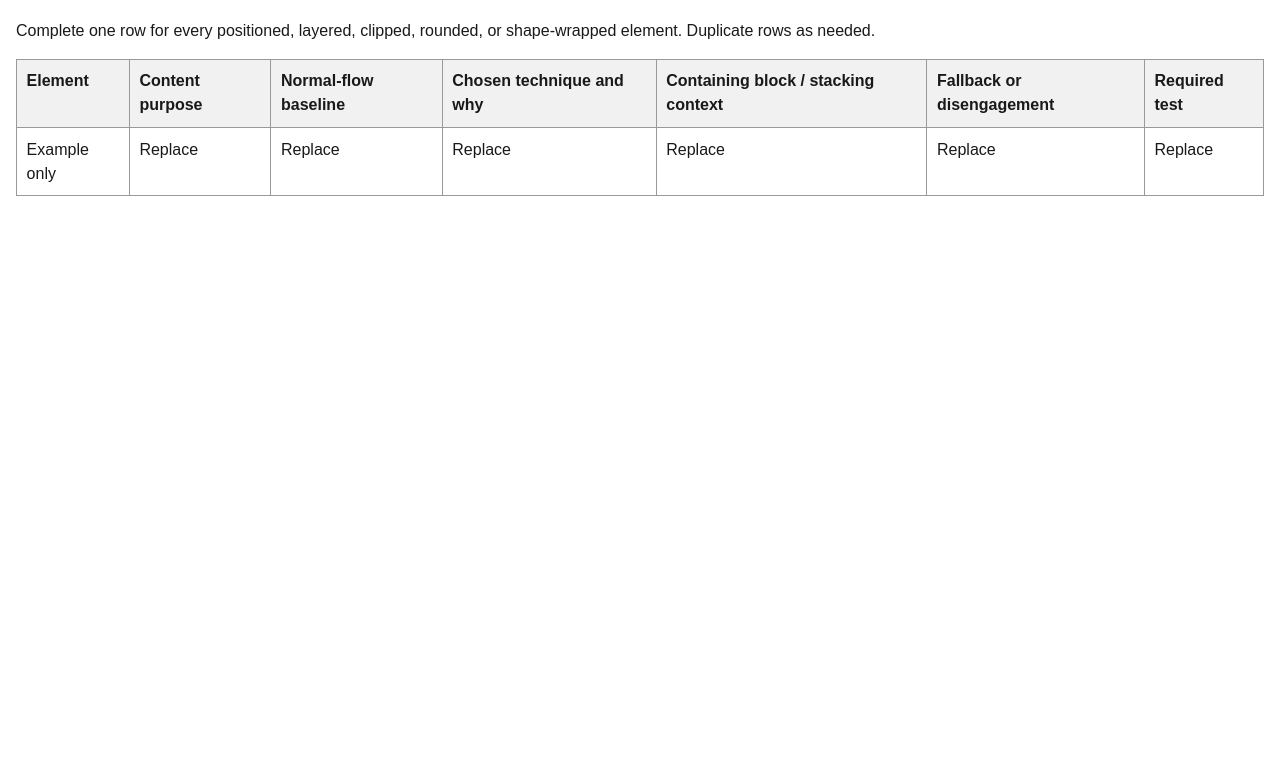
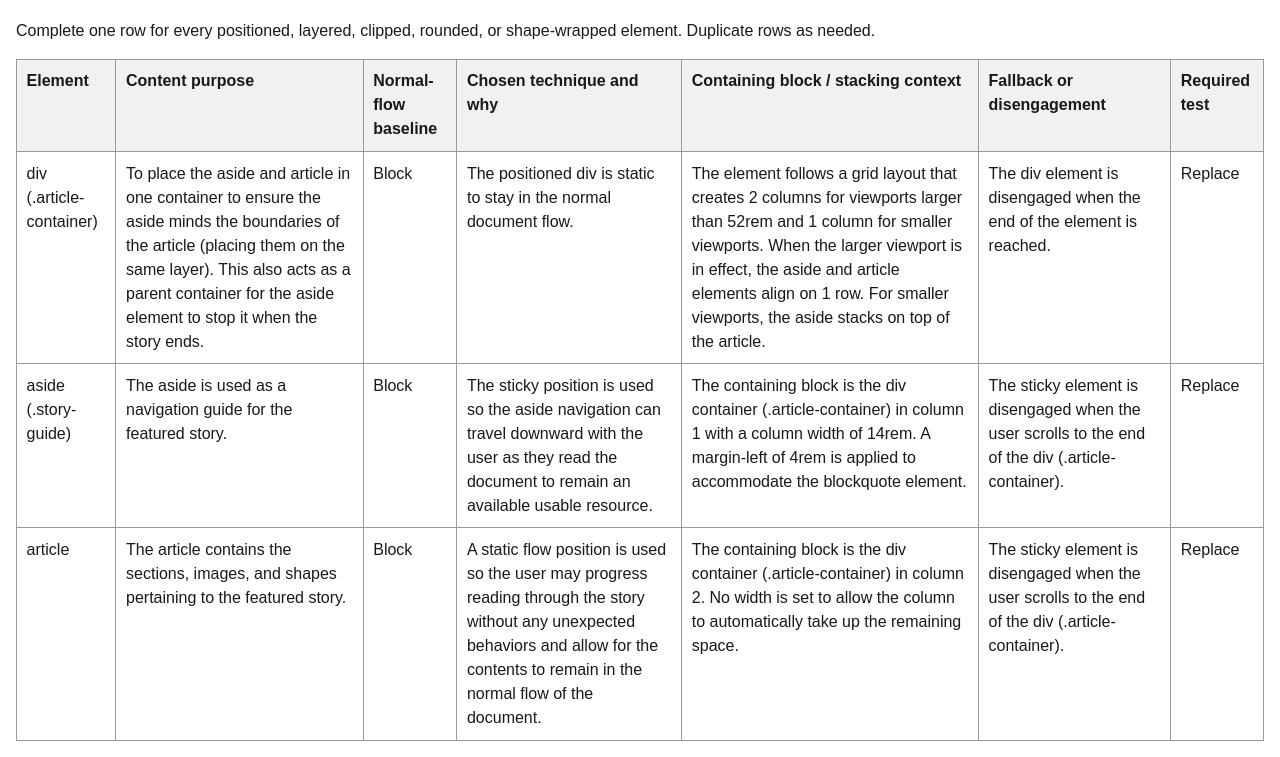
Before and after one commit to enappen/Deliverable_Layerable-Feature-Story, a plain HTML site: page composition-plan.html in a window 1280 px wide. Shown: the part 88-845 px from the top of the page. Before the commit the page ends 800 px from the top, so only its background shows below. Drawn offline with Linux system fonts and the light colour scheme.

```diff
--- a/composition-plan.html
+++ b/composition-plan.html
@@ -1,36 +1,45 @@
 <!doctype html>
 <html lang="en">
+
 <head>
-        <meta charset="utf-8">
-        <meta name="viewport" content="width=device-width,initial-scale=1">
+    <meta charset="utf-8" />
+    <meta name="viewport" content="width=device-width,initial-scale=1" />
     <title>Composition Plan</title>
     <style>
-            body{
-                font-family:Arial,sans-serif;
-                line-height:1.5;
-                max-width:90rem;
-                margin:auto;
-                padding:1rem;
-                color:#191919;
+        body {
+            font-family: Arial, sans-serif;
+            line-height: 1.5;
+            max-width: 90rem;
+            margin: auto;
+            padding: 1rem;
+            color: #191919;
         }
-            table{
-                width:100%;
-                border-collapse:collapse;
+
+        table {
+            width: 100%;
+            border-collapse: collapse;
         }
-            th,td{
-                padding:.6rem;
-                border:1px solid #999;
-                text-align:left;
-                vertical-align:top;
+
+        th,
+        td {
+            padding: 0.6rem;
+            border: 1px solid #999;
+            text-align: left;
+            vertical-align: top;
         }
-            th{
-                background:#f1f1f1;
+
+        th {
+            background: #f1f1f1;
         }
     </style>
 </head>
+
 <body>
     <h1>L6 · Composition Plan</h1>
-            <p>Complete one row for every positioned, layered, clipped, rounded, or shape-wrapped element. Duplicate rows as needed.</p>
+    <p>
+        Complete one row for every positioned, layered, clipped, rounded, or
+        shape-wrapped element. Duplicate rows as needed.
+    </p>
     <table>
         <thead>
             <tr>
@@ -45,15 +54,60 @@
         </thead>
         <tbody>
             <tr>
-                        <td>Example only</td>
+                <td>div (.article-container)</td>
+                <td>
+                    To place the aside and article in one container to ensure the aside
+                    minds the boundaries of the article (placing them on the same
+                    layer). This also acts as a parent container for the aside element
+                    to stop it when the story ends.
+                </td>
+                <td>Block</td>
+                <td>
+                    The positioned div is static to stay in the normal document flow.
+                </td>
+                <td>The element follows a grid layout that creates 2 columns for viewports larger than 52rem and 1
+                    column for smaller viewports. When the larger viewport is in effect, the aside and article elements
+                    align on 1 row. For smaller viewports, the aside stacks on top of the article.</td>
+                <td>The div element is disengaged when the end of the element is reached.</td>
                 <td>Replace</td>
+            </tr>
+            <tr>
+                <td>aside (.story-guide)</td>
+                <td>
+                    The aside is used as a navigation guide for the featured story.
+                </td>
+                <td>Block</td>
+                <td>
+                    The sticky position is used so the aside navigation can travel
+                    downward with the user as they read the document to remain an
+                    available usable resource.
+                </td>
+                <td>The containing block is the div container (.article-container) in column 1 with a column width
+                    of 14rem. A margin-left of 4rem is applied to accommodate the blockquote element.</td>
+                <td>
+                    The sticky element is disengaged when the user scrolls to the end of
+                    the div (.article-container).
+                </td>
                 <td>Replace</td>
-                        <td>Replace</td>
-                        <td>Replace</td>
-                        <td>Replace</td>
+            </tr>
+            <tr>
+                <td>article</td>
+                <td>
+                    The article contains the sections, images, and shapes pertaining to the featured story.
+                </td>
+                <td>Block</td>
+                <td>A static flow position is used so the user may progress reading through the story without any unexpected behaviors and allow for the contents to remain in the normal flow of the document.</td>
+                <td>
+                    The containing block is the div container (.article-container) in column 2. No width is set to allow the column to automatically take up the remaining space.
+                </td>
+                <td>
+                    The sticky element is disengaged when the user scrolls to the end of
+                    the div (.article-container).
+                </td>
                 <td>Replace</td>
             </tr>
         </tbody>
     </table>
 </body>
+
 </html>
```
Also changed, not shown: index.html (+16 -14 lines), styles.css (+57 -11 lines), images/Chia-Seeds.png (added), images/Fiber-Plate_License-Info.png (added), images/chia-seeds_License-Info.png (added), 2 other files. Lines whose indentation alone changed are shown as unchanged.
